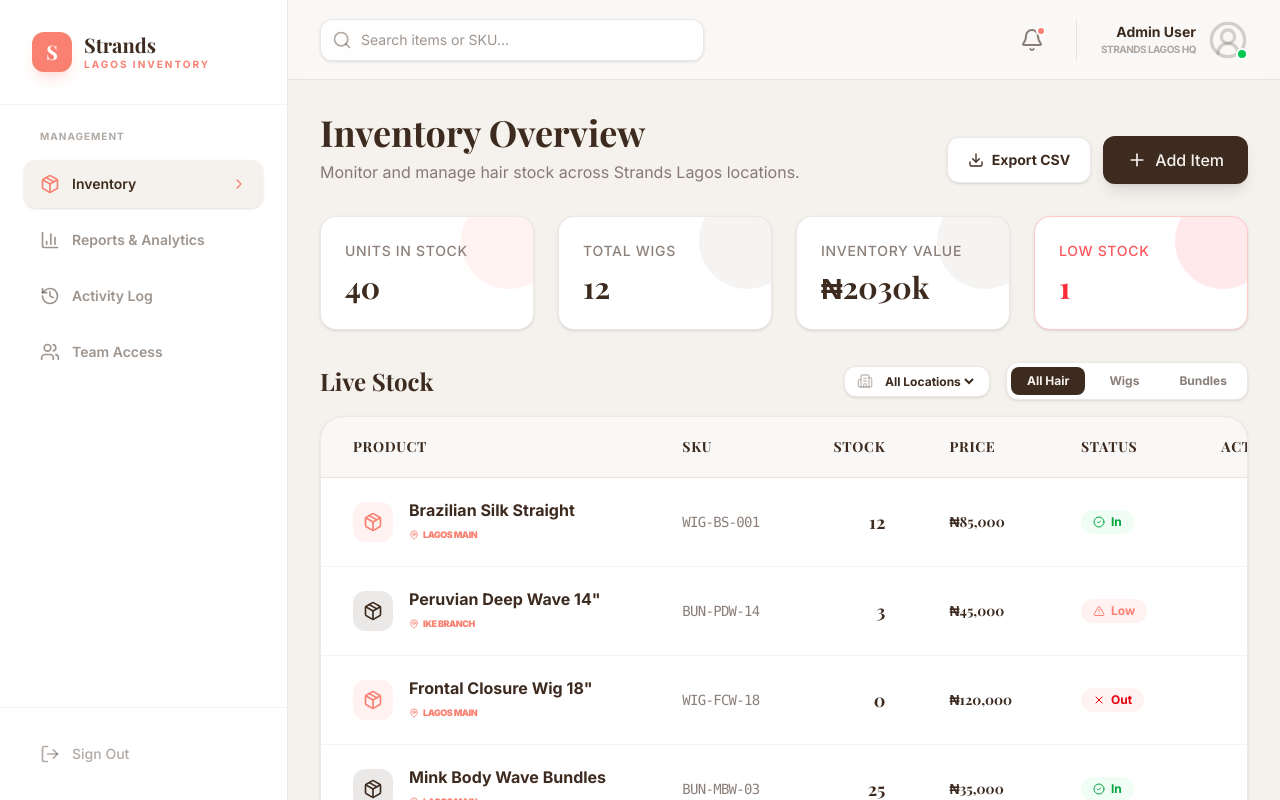
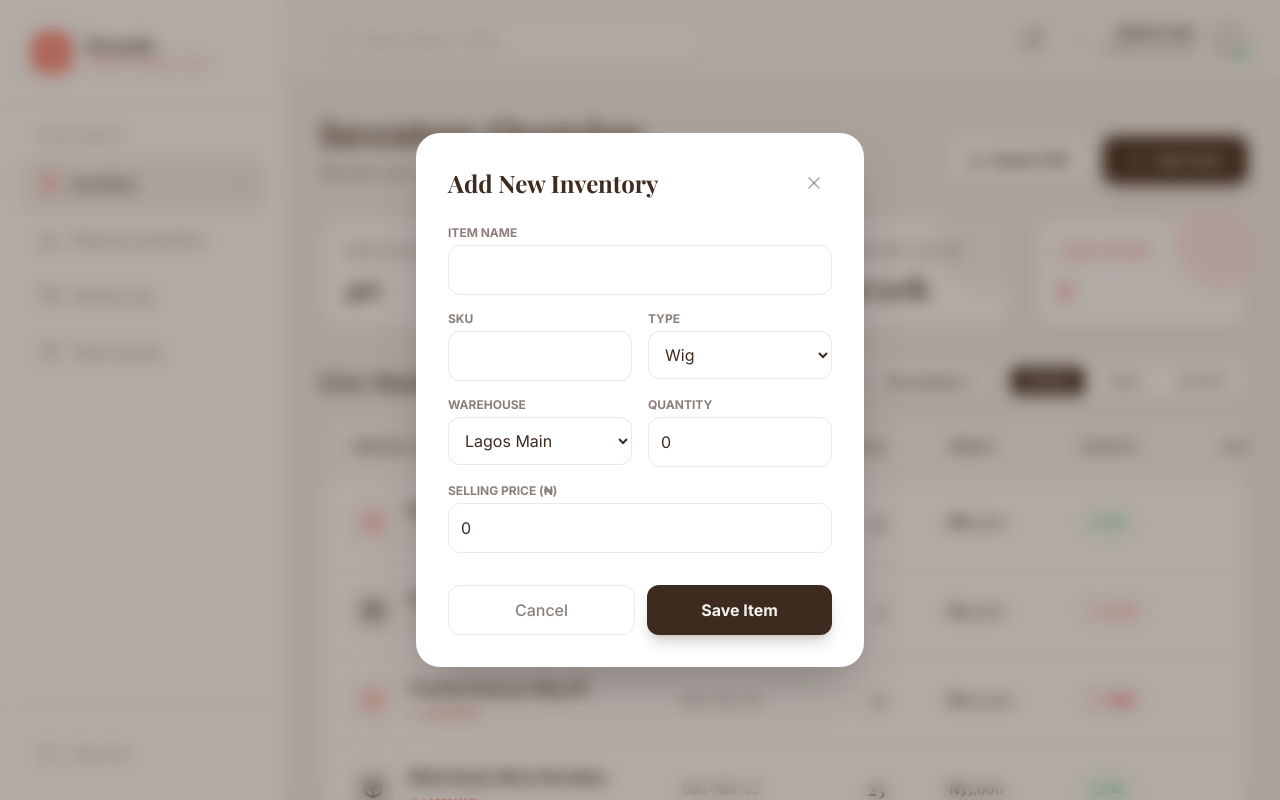
Before and after one commit to Jejovanni/strands-lagos-inventory, a Next.js app: page / in a window 1280 px wide. Both pictures are taken after a click on the button "Add Item". Built offline with nearby package versions, Linux system fonts and the light colour scheme; a web font is replaced by a local one.

Commit message:
app fully modularised

```diff
--- a/app/page.tsx
+++ b/app/page.tsx
@@ -3,21 +3,18 @@
 import React, { useState } from 'react';
 import { Plus, Building2, Download } from 'lucide-react';
 
-// Root-level Components
+// Modularized Components from root /components
 import Sidebar from '../components/Sidebar';
 import Topbar from '../components/Topbar';
 import StatsOverview from '../components/StatsOverview';
 import ReportsView from '../components/ReportsView';
 import StockLogsView from '../components/StockLogsView';
 import InventoryTable from '../components/InventoryTable';
+import ManageUsers from '../components/ManageUsers';
+import ItemModal from '../components/ItemModal';
 
-// Centralized Types
-import {
-  ActiveTab,
-  InventoryItem,
-  StockLogEntry,
-  FilterType
-} from '../types';
+// Centralized Types from root /types.ts
+import { ActiveTab, InventoryItem, StockLogEntry, FilterType } from '../types';
 
 // --- Initial Data ---
 const initialInventory: InventoryItem[] = [
@@ -27,18 +24,34 @@ const initialInventory: InventoryItem[] = [
   { id: '4', name: 'Mink Body Wave Bundles', sku: 'BUN-MBW-03', type: 'bundle', quantity: 25, price: 35000, status: 'in-stock', warehouse: 'Lagos Main' },
 ];
 
-const initialLogs: StockLogEntry[] = [
-  { id: 'l1', itemId: '1', itemName: 'Brazilian Silk Straight', type: 'addition', amount: 5, previousQty: 7, newQty: 12, reason: 'Restock from Supplier', timestamp: '2023-10-24 14:30', user: 'Admin User' },
-];
-
 export default function App() {
   const [activeTab, setActiveTab] = useState<ActiveTab>('inventory');
-  const [items] = useState<InventoryItem[]>(initialInventory);
-  const [logs] = useState<StockLogEntry[]>(initialLogs);
+  const [items, setItems] = useState<InventoryItem[]>(initialInventory);
+  const [logs] = useState<StockLogEntry[]>([]);
   const [searchQuery, setSearchQuery] = useState('');
   const [filterType, setFilterType] = useState<FilterType>('all');
   const [filterLocation, setFilterLocation] = useState<'all' | 'Lagos Main' | 'Ike Branch'>('all');
+  const [isAddModalOpen, setIsAddModalOpen] = useState(false);
+  const [editingItem, setEditingItem] = useState<InventoryItem | null>(null);
   const [isProfileOpen, setIsProfileOpen] = useState(false);
+
+  const handleSaveItem = (data: Partial<InventoryItem>) => {
+    if (editingItem) {
+      setItems(items.map(item => item.id === editingItem.id ? { ...item, ...data } : item));
+    } else {
+      const newItem: InventoryItem = {
+        id: Math.random().toString(36).substr(2, 9),
+        name: data.name!,
+        sku: data.sku!,
+        type: data.type!,
+        quantity: data.quantity || 0,
+        price: data.price || 0,
+        warehouse: data.warehouse || 'Lagos Main',
+        status: data.quantity! > 5 ? 'in-stock' : data.quantity! === 0 ? 'out-of-stock' : 'low-stock'
+      };
+      setItems([newItem, ...items]);
+    }
+  };
 
   const filteredItems = items.filter((item) => {
     const matchesSearch = item.name.toLowerCase().includes(searchQuery.toLowerCase()) ||
@@ -63,7 +76,6 @@ export default function App() {
 
         <div className="flex-1 overflow-y-auto p-4 md:p-8">
           <div className="max-w-7xl mx-auto">
-
             {activeTab === 'inventory' && (
               <div className="space-y-8 animate-in fade-in slide-in-from-bottom-4 duration-500">
                 <div className="flex flex-col md:flex-row md:items-end justify-between gap-4">
@@ -73,7 +85,7 @@ export default function App() {
                   </div>
                   <div className="flex items-center gap-3">
                     <button className="flex items-center gap-2 bg-white border border-[#3D2B1F]/10 text-[#3D2B1F] px-5 py-3 rounded-xl text-sm font-bold shadow-sm hover:bg-[#F5F1ED] transition-all"><Download className="w-4 h-4" /> Export CSV</button>
-                    <button className="flex items-center gap-2 bg-[#3D2B1F] text-[#F5F1ED] px-6 py-3 rounded-xl font-medium shadow-lg hover:bg-[#3D2B1F]/90 transition-all"><Plus className="w-5 h-5" /> Add Item</button>
+                    <button onClick={() => setIsAddModalOpen(true)} className="flex items-center gap-2 bg-[#3D2B1F] text-[#F5F1ED] px-6 py-3 rounded-xl font-medium shadow-lg hover:bg-[#3D2B1F]/90 transition-all"><Plus className="w-5 h-5" /> Add Item</button>
                   </div>
                 </div>
 
@@ -100,19 +112,23 @@ export default function App() {
                       </div>
                     </div>
                   </div>
-
-                  <InventoryTable items={filteredItems} onEdit={(item) => console.log('Edit', item)} />
+                  <InventoryTable items={filteredItems} onEdit={setEditingItem} />
                 </div>
               </div>
             )}
-
             {activeTab === 'logs' && <StockLogsView logs={logs} />}
             {activeTab === 'reports' && <ReportsView items={items} logs={logs} />}
-            {activeTab === 'team' && <div className="p-8 bg-white rounded-3xl border border-[#3D2B1F]/10 font-serif">Team Access View Coming Soon</div>}
-
+            {activeTab === 'team' && <ManageUsers />}
           </div>
         </div>
       </main>
+
+      <ItemModal
+        isOpen={isAddModalOpen || !!editingItem}
+        onClose={() => { setIsAddModalOpen(false); setEditingItem(null); }}
+        onSave={handleSaveItem}
+        initialData={editingItem || undefined}
+      />
     </div>
   );
 }
--- /dev/null
+++ b/components/ItemModal.tsx
@@ -0,0 +1,163 @@
+'use client';
+
+import React, { useState, useEffect } from 'react';
+import { X } from 'lucide-react';
+import { InventoryItem } from '../types';
+
+interface ItemModalProps {
+    isOpen: boolean;
+    onClose: () => void;
+    onSave: (item: Partial<InventoryItem> & { logReason?: string }) => void;
+    initialData?: InventoryItem;
+}
+
+const ItemModal = ({ isOpen, onClose, onSave, initialData }: ItemModalProps) => {
+    const [formData, setFormData] = useState({
+        name: '',
+        sku: '',
+        type: 'wig' as 'wig' | 'bundle',
+        quantity: 0,
+        price: 0,
+        warehouse: 'Lagos Main' as 'Lagos Main' | 'Ike Branch',
+        logReason: ''
+    });
+
+    useEffect(() => {
+        if (initialData && isOpen) {
+            setFormData({
+                name: initialData.name,
+                sku: initialData.sku,
+                type: initialData.type,
+                quantity: initialData.quantity,
+                price: initialData.price,
+                warehouse: initialData.warehouse,
+                logReason: ''
+            });
+        } else if (isOpen) {
+            setFormData({ name: '', sku: '', type: 'wig', quantity: 0, price: 0, warehouse: 'Lagos Main', logReason: '' });
+        }
+    }, [initialData, isOpen]);
+
+    const handleSubmit = (e: React.FormEvent) => {
+        e.preventDefault();
+        onSave(formData);
+        onClose();
+    };
+
+    if (!isOpen) return null;
+
+    return (
+        <div className="fixed inset-0 z-50 flex items-center justify-center p-4 bg-[#3D2B1F]/40 backdrop-blur-sm animate-in fade-in duration-200">
+            <div className="bg-white rounded-3xl w-full max-w-md p-8 shadow-2xl animate-in zoom-in duration-300">
+                <div className="flex justify-between items-center mb-6">
+                    <h2 className="font-serif text-2xl font-bold text-[#3D2B1F]">
+                        {initialData ? 'Edit Inventory' : 'Add New Inventory'}
+                    </h2>
+                    <button onClick={onClose} className="p-2 hover:bg-[#F5F1ED] rounded-full transition-colors">
+                        <X className="w-5 h-5 text-[#3D2B1F]/40" />
+                    </button>
+                </div>
+
+                <form onSubmit={handleSubmit} className="space-y-4">
+                    <div>
+                        <label className="block text-xs font-bold text-[#3D2B1F]/60 uppercase mb-1">Item Name</label>
+                        <input
+                            required
+                            value={formData.name}
+                            onChange={e => setFormData({ ...formData, name: e.target.value })}
+                            className="w-full p-3 rounded-xl border border-[#3D2B1F]/10 focus:ring-2 focus:ring-[#FA8072]/20 outline-none transition-all"
+                        />
+                    </div>
+
+                    <div className="grid grid-cols-2 gap-4">
+                        <div>
+                            <label className="block text-xs font-bold text-[#3D2B1F]/60 uppercase mb-1">SKU</label>
+                            <input
+                                required
+                                value={formData.sku}
+                                onChange={e => setFormData({ ...formData, sku: e.target.value })}
+                                className="w-full p-3 rounded-xl border border-[#3D2B1F]/10 focus:ring-2 focus:ring-[#FA8072]/20 outline-none transition-all"
+                            />
+                        </div>
+                        <div>
+                            <label className="block text-xs font-bold text-[#3D2B1F]/60 uppercase mb-1">Type</label>
+                            <select
+                                value={formData.type}
+                                onChange={e => setFormData({ ...formData, type: e.target.value as any })}
+                                className="w-full p-3 rounded-xl border border-[#3D2B1F]/10 outline-none bg-white"
+                            >
+                                <option value="wig">Wig</option>
+                                <option value="bundle">Bundle</option>
+                            </select>
+                        </div>
+                    </div>
+
+                    <div className="grid grid-cols-2 gap-4">
+                        <div>
+                            <label className="block text-xs font-bold text-[#3D2B1F]/60 uppercase mb-1">Warehouse</label>
+                            <select
+                                value={formData.warehouse}
+                                onChange={e => setFormData({ ...formData, warehouse: e.target.value as any })}
+                                className="w-full p-3 rounded-xl border border-[#3D2B1F]/10 outline-none bg-white"
+                            >
+                                <option value="Lagos Main">Lagos Main</option>
+                                <option value="Ike Branch">Ike Branch</option>
+                            </select>
+                        </div>
+                        <div>
+                            <label className="block text-xs font-bold text-[#3D2B1F]/60 uppercase mb-1">Quantity</label>
+                            <input
+                                type="number"
+                                required
+                                value={formData.quantity}
+                                onChange={e => setFormData({ ...formData, quantity: parseInt(e.target.value) || 0 })}
+                                className="w-full p-3 rounded-xl border border-[#3D2B1F]/10 outline-none"
+                            />
+                        </div>
+                    </div>
+
+                    <div>
+                        <label className="block text-xs font-bold text-[#3D2B1F]/60 uppercase mb-1">Selling Price (₦)</label>
+                        <input
+                            type="number"
+                            required
+                            value={formData.price}
+                            onChange={e => setFormData({ ...formData, price: parseInt(e.target.value) || 0 })}
+                            className="w-full p-3 rounded-xl border border-[#3D2B1F]/10 focus:ring-2 focus:ring-[#FA8072]/20 outline-none"
+                        />
+                    </div>
+
+                    {initialData && (
+                        <div>
+                            <label className="block text-xs font-bold text-[#3D2B1F]/60 uppercase mb-1">Reason for Change</label>
+                            <input
+                                placeholder="e.g., Sale, Restock, Damage..."
+                                value={formData.logReason}
+                                onChange={e => setFormData({ ...formData, logReason: e.target.value })}
+                                className="w-full p-3 rounded-xl border border-[#3D2B1F]/10 focus:ring-2 focus:ring-[#FA8072]/20 outline-none text-sm"
+                            />
+                        </div>
+                    )}
+
+                    <div className="flex gap-3 pt-4">
+                        <button
+                            type="button"
+                            onClick={onClose}
+                            className="flex-1 py-3 text-[#3D2B1F]/60 font-medium border border-[#3D2B1F]/10 rounded-xl hover:bg-[#F5F1ED] transition-colors"
+                        >
+                            Cancel
+                        </button>
+                        <button
+                            type="submit"
+                            className="flex-1 py-3 bg-[#3D2B1F] text-[#F5F1ED] font-bold rounded-xl hover:bg-[#3D2B1F]/90 transition-all active:scale-95 shadow-lg shadow-[#3D2B1F]/20"
+                        >
+                            {initialData ? 'Update Item' : 'Save Item'}
+                        </button>
+                    </div>
+                </form>
+            </div>
+        </div>
+    );
+};
+
+export default ItemModal;
```
